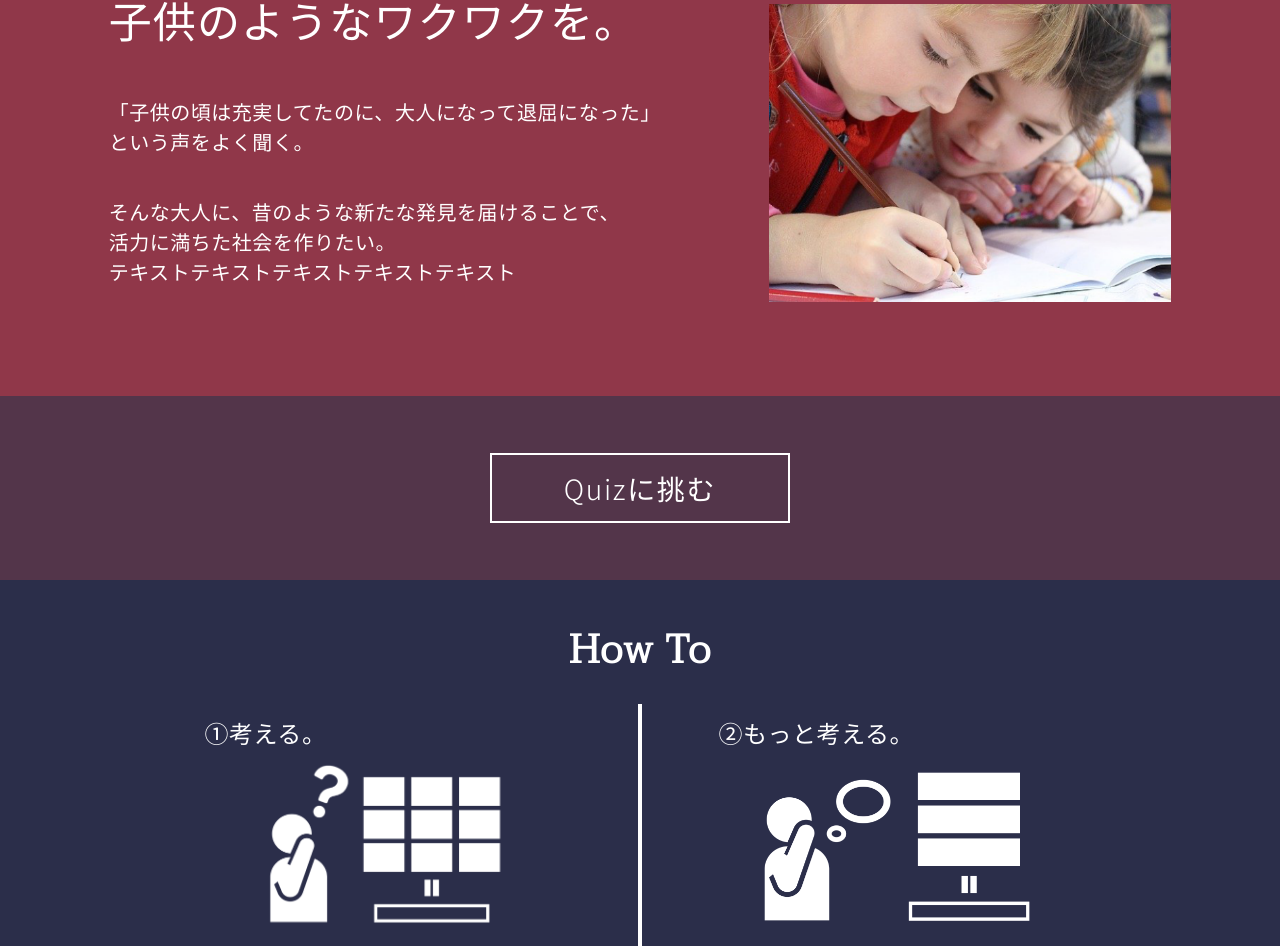
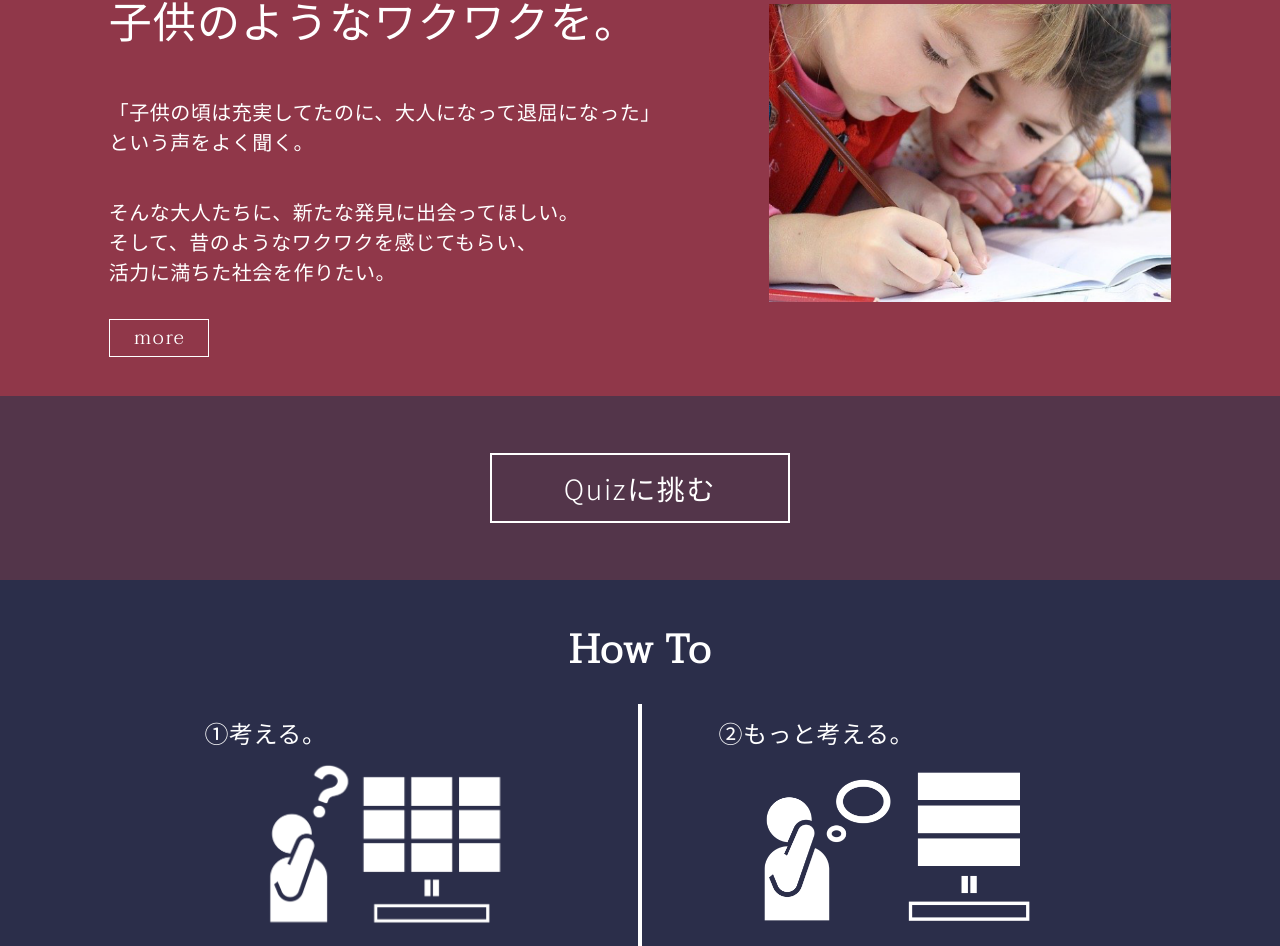
Before and after one commit to TakafumiWada/wiki-quiz-frontend, a Vue app: page / in a window 1280 px wide. Shown: the part 1020-1966 px from the top of the page. Built offline with nearby package versions, Linux system fonts and the light colour scheme.

Commit message:
Add: Aboutの文言を修正

```diff
--- a/src/stylesheets/home.scss
+++ b/src/stylesheets/home.scss
@@ -103,8 +103,23 @@ $border-size: 2.5px;
   &__button {
     margin-top: 4vh;
     button {
+      letter-spacing: 1.65px;
+      color: white;
+      background-color: transparent;
+      border: 1.5px solid white;
+      font-family: $traviraj;
       font-size: 20px;
-      padding: 5px 25px;
+      width: 100px;
+      padding: 1px 0;
+      cursor: pointer;
+      &:hover {
+        letter-spacing: 8px;
+      }
+      div {
+        text-align: center;
+        width: 100px;
+        transition-duration: 0.3s;
+      }
     }
   }
   &__image {
--- a/src/views/Home.vue
+++ b/src/views/Home.vue
@@ -23,11 +23,13 @@
             <div>という声をよく聞く。</div>
           </div>
           <div class="about__text--sub">
-            <div>そんな大人に、昔のような新たな発見を届けることで、</div>
+            <div>そんな大人たちに、新たな発見に出会ってほしい。</div>
+            <div>そして、昔のようなワクワクを感じてもらい、</div>
             <div>活力に満ちた社会を作りたい。</div>
-            <div>テキストテキストテキストテキストテキスト</div>
           </div>
-          <!-- <div class="about__button"><button>more</button></div> -->
+          <div class="about__button">
+            <button><div>more</div></button>
+          </div>
         </div>
         <div class="about__image">
           <img
```
